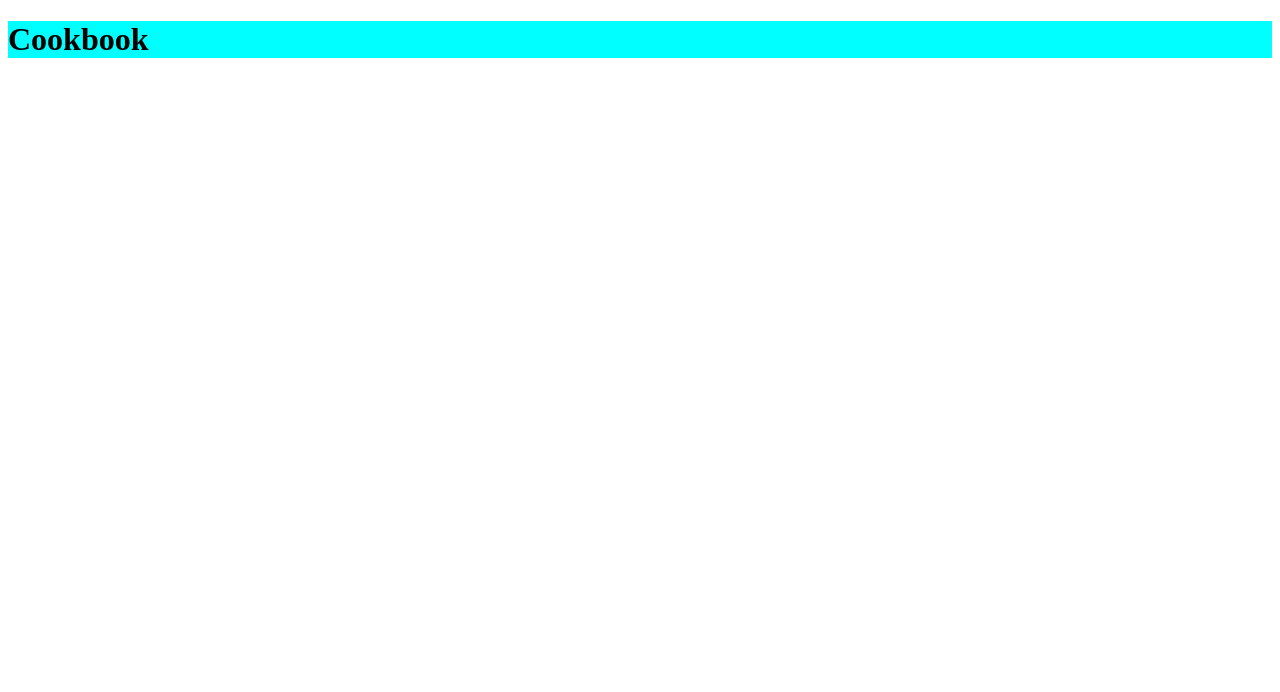
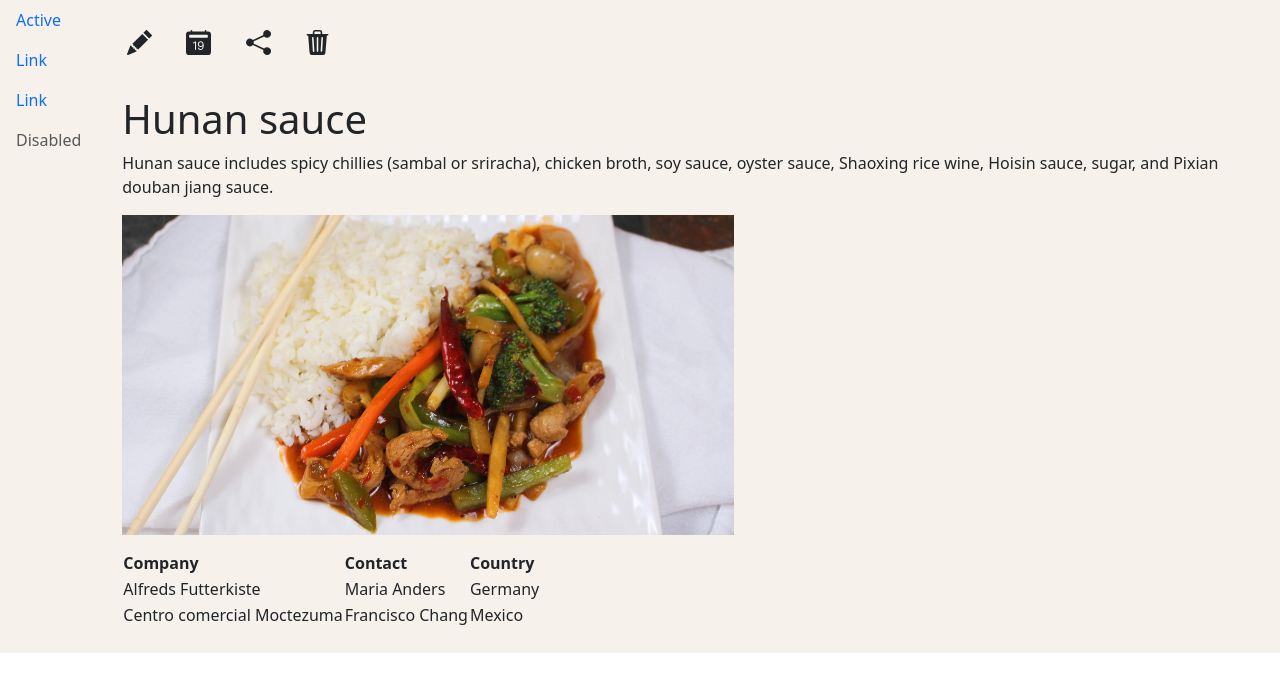
Before and after one commit to EcaCosca/b37-cookbook, a plain HTML site: page index.html in a window 1280 px wide. Drawn offline with nearby package versions, Linux system fonts and the light colour scheme.

Commit message:
First display for structure

```diff
--- a/index.html
+++ b/index.html
@@ -5,9 +5,88 @@
     <meta http-equiv="X-UA-Compatible" content="IE=edge">
     <meta name="viewport" content="width=device-width, initial-scale=1.0">
     <link rel="stylesheet" href="style.css">
+    <link href="https://cdn.jsdelivr.net/npm/bootstrap@5.3.0-alpha1/dist/css/bootstrap.min.css" rel="stylesheet" integrity="sha384-GLhlTQ8iRABdZLl6O3oVMWSktQOp6b7In1Zl3/Jr59b6EGGoI1aFkw7cmDA6j6gD" crossorigin="anonymous">
+
     <title>Document</title>
 </head>
 <body>
-    <h1>Cookbook</h1>
+    <!-- <h1>Cookbook</h1> -->
+    <div class="main-container">
+
+        <nav>
+            <ul class="nav flex-column">
+                <li class="nav-item">
+                    <a class="nav-link active" aria-current="page" href="#">Active</a>
+                </li>
+                <li class="nav-item">
+                    <a class="nav-link" href="#">Link</a>
+                </li>
+                <li class="nav-item">
+                    <a class="nav-link" href="#">Link</a>
+                </li>
+                <li class="nav-item">
+                    <a class="nav-link disabled">Disabled</a>
+                </li>
+            </ul>
+        </nav>
+        <div class="main-display">
+            <div class="icons">
+                <svg xmlns="http://www.w3.org/2000/svg" width="25" height="25" fill="currentColor" class="bi bi-pencil-fill" viewBox="0 0 16 16">
+                    <path d="M12.854.146a.5.5 0 0 0-.707 0L10.5 1.793 14.207 5.5l1.647-1.646a.5.5 0 0 0 0-.708l-3-3zm.646 6.061L9.793 2.5 3.293 9H3.5a.5.5 0 0 1 .5.5v.5h.5a.5.5 0 0 1 .5.5v.5h.5a.5.5 0 0 1 .5.5v.5h.5a.5.5 0 0 1 .5.5v.207l6.5-6.5zm-7.468 7.468A.5.5 0 0 1 6 13.5V13h-.5a.5.5 0 0 1-.5-.5V12h-.5a.5.5 0 0 1-.5-.5V11h-.5a.5.5 0 0 1-.5-.5V10h-.5a.499.499 0 0 1-.175-.032l-.179.178a.5.5 0 0 0-.11.168l-2 5a.5.5 0 0 0 .65.65l5-2a.5.5 0 0 0 .168-.11l.178-.178z"/>
+                </svg>
+                <svg xmlns="http://www.w3.org/2000/svg" width="25" height="25" fill="currentColor" class="bi bi-calendar2-date-fill" viewBox="0 0 16 16">
+                    <path d="M9.402 10.246c.625 0 1.184-.484 1.184-1.18 0-.832-.527-1.23-1.16-1.23-.586 0-1.168.387-1.168 1.21 0 .817.543 1.2 1.144 1.2z"/>
+                    <path d="M3.5 0a.5.5 0 0 1 .5.5V1h8V.5a.5.5 0 0 1 1 0V1h1a2 2 0 0 1 2 2v11a2 2 0 0 1-2 2H2a2 2 0 0 1-2-2V3a2 2 0 0 1 2-2h1V.5a.5.5 0 0 1 .5-.5zm9.954 3H2.545c-.3 0-.545.224-.545.5v1c0 .276.244.5.545.5h10.91c.3 0 .545-.224.545-.5v-1c0-.276-.244-.5-.546-.5zm-4.118 9.79c1.258 0 2-1.067 2-2.872 0-1.934-.781-2.668-1.953-2.668-.926 0-1.797.672-1.797 1.809 0 1.16.824 1.77 1.676 1.77.746 0 1.23-.376 1.383-.79h.027c-.004 1.316-.461 2.164-1.305 2.164-.664 0-1.008-.45-1.05-.82h-.684c.047.64.594 1.406 1.703 1.406zm-2.89-5.435h-.633A12.6 12.6 0 0 0 4.5 8.16v.695c.375-.257.969-.62 1.258-.777h.012v4.61h.675V7.354z"/>
+                </svg>
+                <svg xmlns="http://www.w3.org/2000/svg" width="25" height="25" fill="currentColor" class="bi bi-share-fill" viewBox="0 0 16 16">
+                    <path d="M11 2.5a2.5 2.5 0 1 1 .603 1.628l-6.718 3.12a2.499 2.499 0 0 1 0 1.504l6.718 3.12a2.5 2.5 0 1 1-.488.876l-6.718-3.12a2.5 2.5 0 1 1 0-3.256l6.718-3.12A2.5 2.5 0 0 1 11 2.5z"/>
+                </svg>
+                <svg xmlns="http://www.w3.org/2000/svg" width="25" height="25" fill="currentColor" class="bi bi-trash3-fill" viewBox="0 0 16 16">
+                    <path d="M11 1.5v1h3.5a.5.5 0 0 1 0 1h-.538l-.853 10.66A2 2 0 0 1 11.115 16h-6.23a2 2 0 0 1-1.994-1.84L2.038 3.5H1.5a.5.5 0 0 1 0-1H5v-1A1.5 1.5 0 0 1 6.5 0h3A1.5 1.5 0 0 1 11 1.5Zm-5 0v1h4v-1a.5.5 0 0 0-.5-.5h-3a.5.5 0 0 0-.5.5ZM4.5 5.029l.5 8.5a.5.5 0 1 0 .998-.06l-.5-8.5a.5.5 0 1 0-.998.06Zm6.53-.528a.5.5 0 0 0-.528.47l-.5 8.5a.5.5 0 0 0 .998.058l.5-8.5a.5.5 0 0 0-.47-.528ZM8 4.5a.5.5 0 0 0-.5.5v8.5a.5.5 0 0 0 1 0V5a.5.5 0 0 0-.5-.5Z"/>
+                </svg>
+            </div>
+            <div class="recipe">
+                <h1>Hunan sauce</h1>
+                <!-- description -->
+                <p>Hunan sauce includes spicy chillies (sambal or sriracha), chicken broth, soy sauce, oyster sauce, Shaoxing rice wine, Hoisin  sauce, sugar, and Pixian douban jiang sauce.</p>
+                <!-- img -->
+                <img  src="./img/Spicy-Hunan-Stir-Fry-Sauce-og.webp" alt="">
+                <!-- table -->
+                <table>
+                    <tr>
+                      <th>Company</th>
+                      <th>Contact</th>
+                      <th>Country</th>
+                    </tr>
+                    <tr>
+                      <td>Alfreds Futterkiste</td>
+                      <td>Maria Anders</td>
+                      <td>Germany</td>
+                    </tr>
+                    <tr>
+                      <td>Centro comercial Moctezuma</td>
+                      <td>Francisco Chang</td>
+                      <td>Mexico</td>
+                    </tr>
+                  </table>
+
+
+            </div>
+
+        </div>
+
+    </div>
+    <script src="app.js"></script>
+    <script src="https://cdn.jsdelivr.net/npm/bootstrap@5.3.0-alpha1/dist/js/bootstrap.bundle.min.js" integrity="sha384-w76AqPfDkMBDXo30jS1Sgez6pr3x5MlQ1ZAGC+nuZB+EYdgRZgiwxhTBTkF7CXvN" crossorigin="anonymous"></script>
 </body>
 </html>
+
+<!-- Logo at the top -->
+<!-- Spice & Rice -->
+<!-- salad, spices and more, rice, main dish  -->
+<!-- ginger garlic paste
+hunan sauce
+pressure coocker chickpeas
+shawarma spice blend
+Za'atar
+ -->
--- a/style.css
+++ b/style.css
@@ -1,3 +1,32 @@
+
+
 h1 {
-    background-color: aqua;
+    /* background-color: aqua; */
 }
+
+/* icons */
+
+.icons {
+    margin: 15px;
+}
+
+.icons svg {
+    margin: 15px;
+}
+
+
+.main-container {
+    display: flex;
+    flex-direction: row;
+    background-color: rgb(247, 241, 235);
+}
+
+.recipe {
+    margin: 25px;
+}
+
+.recipe img {
+    height: 40vh;
+    /* padding: 5px; */
+    margin-bottom: 15px;
+}
```
Also changed, not shown: app.js (added), img/Spicy-Hunan-Stir-Fry-Sauce-og.webp (added).
